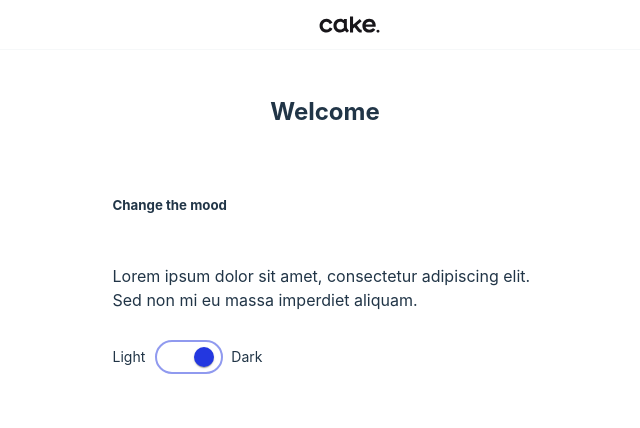
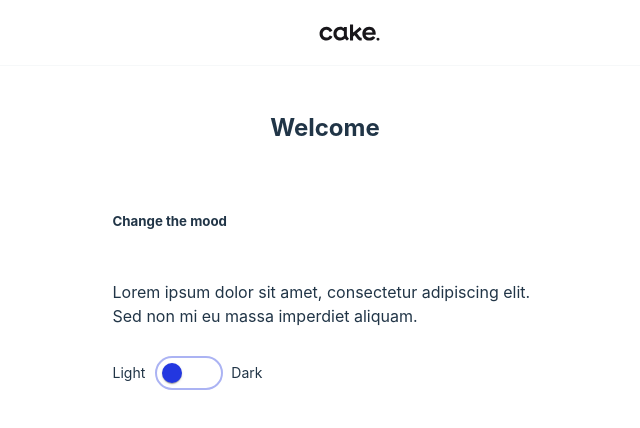
Before and after one commit to spaceInvaders007/cake-part1, a React (Vite) app: page / in a window 1280 px wide. Shown: the top 428 px of the page, without its empty margins (315-955 px from the left). Built offline with nearby package versions, Linux system fonts and the light colour scheme.

Commit message:
Checking that theme changing functionality works before adding modal

```diff
--- a/src/App.css
+++ b/src/App.css
@@ -73,3 +73,13 @@
   padding: 24px;
   gap: 10px;
 }
+
+.content-desc {
+  text-align: left;
+}
+
+.cake-logo {
+  background: #fff;
+  padding: 8px;
+  border-radius: 8px;
+}
--- a/src/App.tsx
+++ b/src/App.tsx
@@ -1,25 +1,39 @@
 import cakeLogo from "./assets/cake.svg";
 import "./App.css";
 import Switch from "@mui/material/Switch";
+import { useState } from "react";
 
-const label = { inputProps: { "aria-label": "Switch demo" } };
+const label = { inputProps: { "aria-label": "Switch theme" } };
 
 function App() {
+  const [theme, setTheme] = useState("light");
+
+  const toggleTheme = () => {
+    const newTheme = theme === "light" ? "dark" : "light";
+    setTheme(newTheme);
+    document.body.setAttribute("data-theme", newTheme);
+  };
+
   return (
     <>
       <div className="header">
-        <img src={cakeLogo} alt="cake logo" />
+        <img src={cakeLogo} alt="cake logo" className="cake-logo"/>
       </div>
       <h2 className="welcome-heading">Welcome</h2>
       <div className="content-container">
         <h5>Change the mood</h5>
-        <p style={{ textAlign: "left" }}>
+        <p className="content-desc">
           Lorem ipsum dolor sit amet, consectetur adipiscing elit. Sed non mi eu
           massa imperdiet aliquam.
         </p>
         <div className="switch-container">
           <span className="theme-label">Light</span>
-          <Switch {...label} defaultChecked />
+          <Switch
+            {...label}
+            defaultChecked
+            checked={theme === "dark"}
+            onChange={toggleTheme}
+          />
           <span className="theme-label">Dark</span>
         </div>
       </div>
--- a/src/index.css
+++ b/src/index.css
@@ -34,6 +34,8 @@ body {
   display: flex;
   min-width: 320px;
   min-height: 100vh;
+  color: var(--color);
+  background-color: var(--background-color);
 }
 
 h1 {
```
